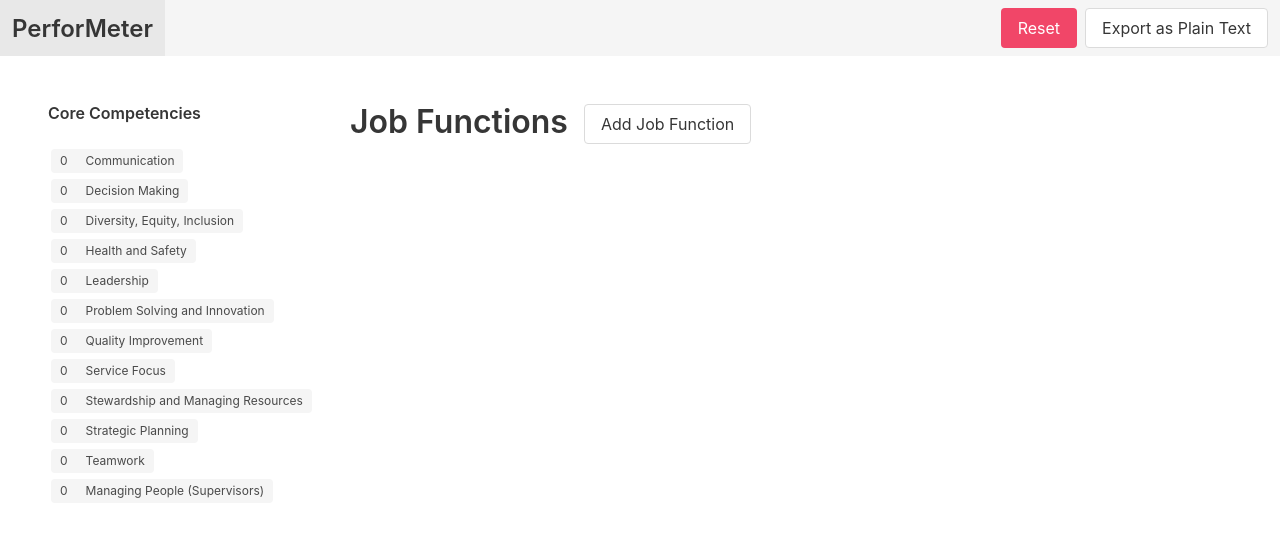
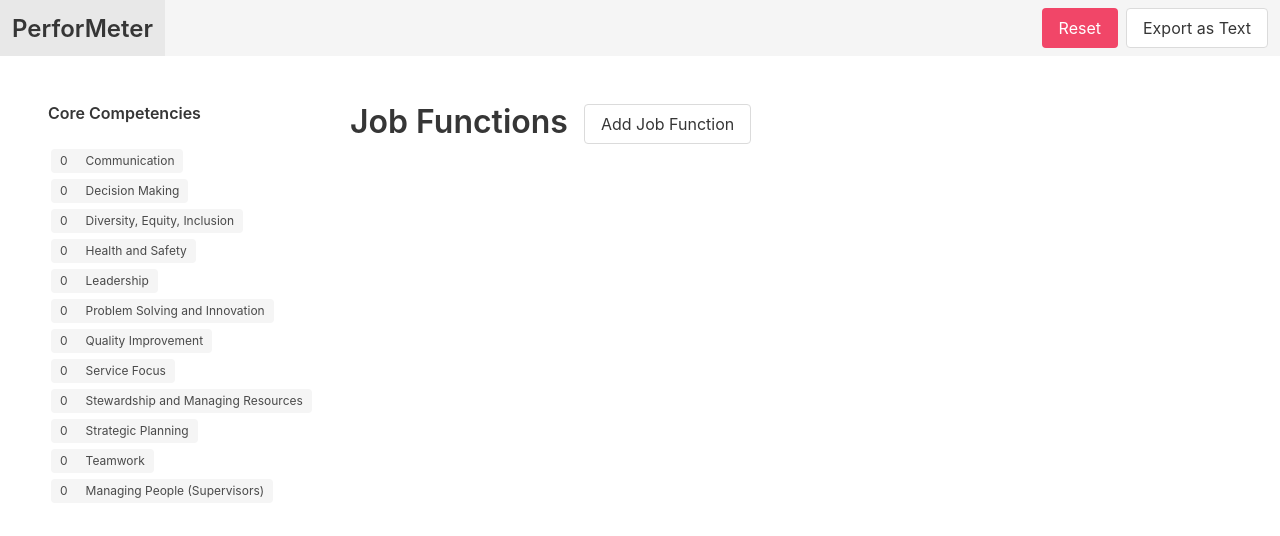
Before and after one commit to jaroldwong/performeter, a React (Create React App) app: page / in a window 1280 px wide. Shown: the top 536 px of the page. Built offline with nearby package versions, Linux system fonts and the light colour scheme.

Commit message:
export as text

```diff
--- a/src/App.js
+++ b/src/App.js
@@ -132,7 +132,7 @@ function App() {
 
   return (
     <div className="App">
-      <Header reset={reset} />
+      <Header state={jobFunctions} reset={reset} />
       <section className="section">
         <div className="columns">
           <div className="column is-one-quarter">
--- a/src/components/Header.js
+++ b/src/components/Header.js
@@ -1,4 +1,25 @@
 import React from 'react';
+
+const exportText = (state) => {
+  const text = state.map((item) => {
+    const heading = `<p>${item.percentage} - ${item.description} </p>`;
+
+    const comments = item.comments.reduce((acc, curr) => {
+      return acc.concat(
+        `In the competency of ${curr.competency}, I ${curr.indicator} by ${curr.example}<br><br>`
+      );
+    }, '');
+
+    return heading + comments;
+  });
+
+  const string = text.reduce((acc, curr) => {
+    return acc.concat(curr);
+  }, '');
+
+  const wnd = window.open('about:blank', '', '_blank');
+  wnd.document.write(string);
+};
 
 const Header = (props) => (
   <nav className="navbar is-light">
@@ -15,8 +36,8 @@ const Header = (props) => (
             <button className="button is-danger" onClick={props.reset}>
               Reset
             </button>
-            <button className="button" onClick={props.export}>
-              Export as Plain Text
+            <button className="button" onClick={() => exportText(props.state)}>
+              Export as Text
             </button>
           </div>
         </div>
```
